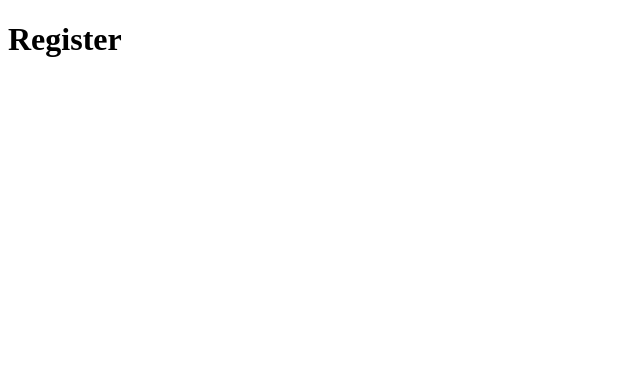
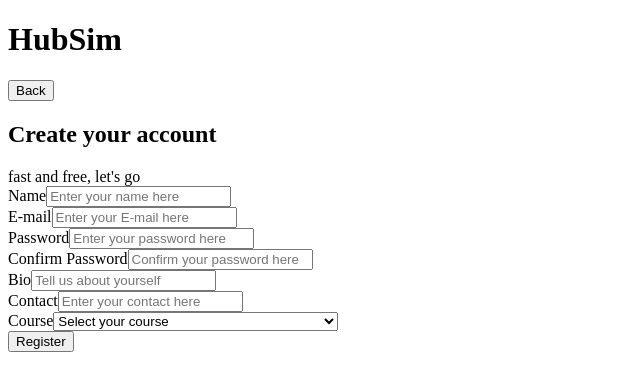
Before and after one commit to Henriqueamfreitas/gitsim_refatorando, a React (Vite) app: page /register in a window 1280 px wide. Shown: the top 390 px of the page, without its empty margins (0-640 px from the left). Built offline with nearby package versions, Linux system fonts and the light colour scheme.

Commit message:
páginas e componentes estruturados

```diff
--- a/index.html
+++ b/index.html
@@ -3,7 +3,7 @@
   <head>
     <meta charset="UTF-8" />
     <meta name="viewport" content="width=device-width, initial-scale=1.0" />
-    <title>GitSim</title>
+    <title>HubSim</title>
   </head>
   <body>
     <div id="root"></div>
--- /dev/null
+++ b/src/components/LoginForm/index.jsx
@@ -0,0 +1,23 @@
+import { StyledLoginForm } from "./style"
+
+export const LoginForm = () => {
+    return(
+        <StyledLoginForm>
+            <h2>Login</h2>
+
+            <div>
+                <label htmlFor="email">E-mail</label>
+                <input type="email" name="email" placeholder="E-mail" />
+            </div>
+
+            <div>
+                <label htmlFor="password">Password</label>
+                <input type="password" name="password" placeholder="Password" />
+            </div>
+
+            <button type="submit">Entrar</button>
+            <p>Ainda não possui uma conta?</p>
+            <button type="button">Cadastre-se</button>
+        </StyledLoginForm>
+    )
+}
--- /dev/null
+++ b/src/components/LoginForm/style.js
@@ -0,0 +1,4 @@
+import styled from "styled-components"
+
+export const StyledLoginForm = styled.form`
+`
--- /dev/null
+++ b/src/components/RegisterForm/index.jsx
@@ -0,0 +1,54 @@
+import { StyledRegisterForm } from "./style"
+
+export const RegisterForm = () => {
+    return(
+        <StyledRegisterForm>
+            <h2>Create your account</h2>
+            <span>fast and free, let's go</span>
+
+            <div>
+                <label htmlFor="name">Name</label>
+                <input type="text" name="name" placeholder="Enter your name here" />
+            </div>
+
+            <div>
+                <label htmlFor="email">E-mail</label>
+                <input type="email" name="email" placeholder="Enter your E-mail here" />
+            </div>
+
+            <div>
+                <label htmlFor="password">Password</label>
+                <input type="password" name="password" placeholder="Enter your password here" />
+            </div>
+
+            <div>
+                <label htmlFor="confirmPassword">Confirm Password</label>
+                <input type="password" name="confirmPassword" placeholder="Confirm your password here" />
+            </div>
+
+            <div>
+                <label htmlFor="bio">Bio</label>
+                <input type="text" name="bio" placeholder="Tell us about yourself" />
+            </div>
+
+            <div>
+                <label htmlFor="contact">Contact</label>
+                <input type="text" name="contact" placeholder="Enter your contact here" />
+            </div>
+
+            <div>
+                <label htmlFor="course">Course</label>
+                <select name="course">
+                    <option value="">Select your course</option>
+                    <option value="Introduction to Python Programming">Introduction to Python Programming</option>
+                    <option value="Java Programming Fundamentals">Java Programming Fundamentals</option>
+                    <option value="JavaScript for Beginners: From Zero to Hero">JavaScript for Beginners: From Zero to Hero</option>
+                    <option value="iOS App Development with Swift">iOS App Development with Swift</option>
+                    <option value="Android App Development: Kotlin Basics">Android App Development: Kotlin Basics</option>
+                </select>
+            </div>
+
+            <button type="submit">Register</button>
+        </StyledRegisterForm>
+    )
+}
--- /dev/null
+++ b/src/components/RegisterForm/style.js
@@ -0,0 +1,4 @@
+import styled from "styled-components"
+
+export const StyledRegisterForm = styled.form`
+`
--- a/src/pages/HomePage/index.jsx
+++ b/src/pages/HomePage/index.jsx
@@ -1,9 +1,22 @@
 import { StyledHomePage } from "./style"
 
 export const HomePage = () => {
-    return(
+    return (
         <StyledHomePage>
-            <h1>Home</h1>
+            <header>
+                <h1>HubSim</h1>
+                <button>Back</button>
+            </header>
+
+            <div>
+                <h2>Hello, student</h2>
+                <p>Course Name</p>
+            </div>
+
+            <div>
+                <h2>What a shame! We're under development {":("}</h2>
+                <p>Our application is under development. Stay tuned for updates!</p>
+            </div>
         </StyledHomePage>
     )
 }
--- a/src/pages/LoginPage/index.jsx
+++ b/src/pages/LoginPage/index.jsx
@@ -1,9 +1,11 @@
 import { StyledLoginPage } from "./style"
+import { LoginForm } from "../../components/LoginForm"
 
 export const LoginPage = () => {
     return(
         <StyledLoginPage>
-            <h1>Login</h1>
+            <h1>HubSim</h1>
+            <LoginForm />
         </StyledLoginPage>
     )
 }
--- a/src/pages/RegisterPage/index.jsx
+++ b/src/pages/RegisterPage/index.jsx
@@ -1,9 +1,14 @@
 import { StyledRegisterPage } from "./style"
+import { RegisterForm } from "../../components/RegisterForm"
 
 export const RegisterPage = () => {
     return(
         <StyledRegisterPage>
-            <h1>Register</h1>
+            <header>
+                <h1>HubSim</h1>
+                <button>Back</button>
+            </header>
+            <RegisterForm />
         </StyledRegisterPage>
     )
 }
```
